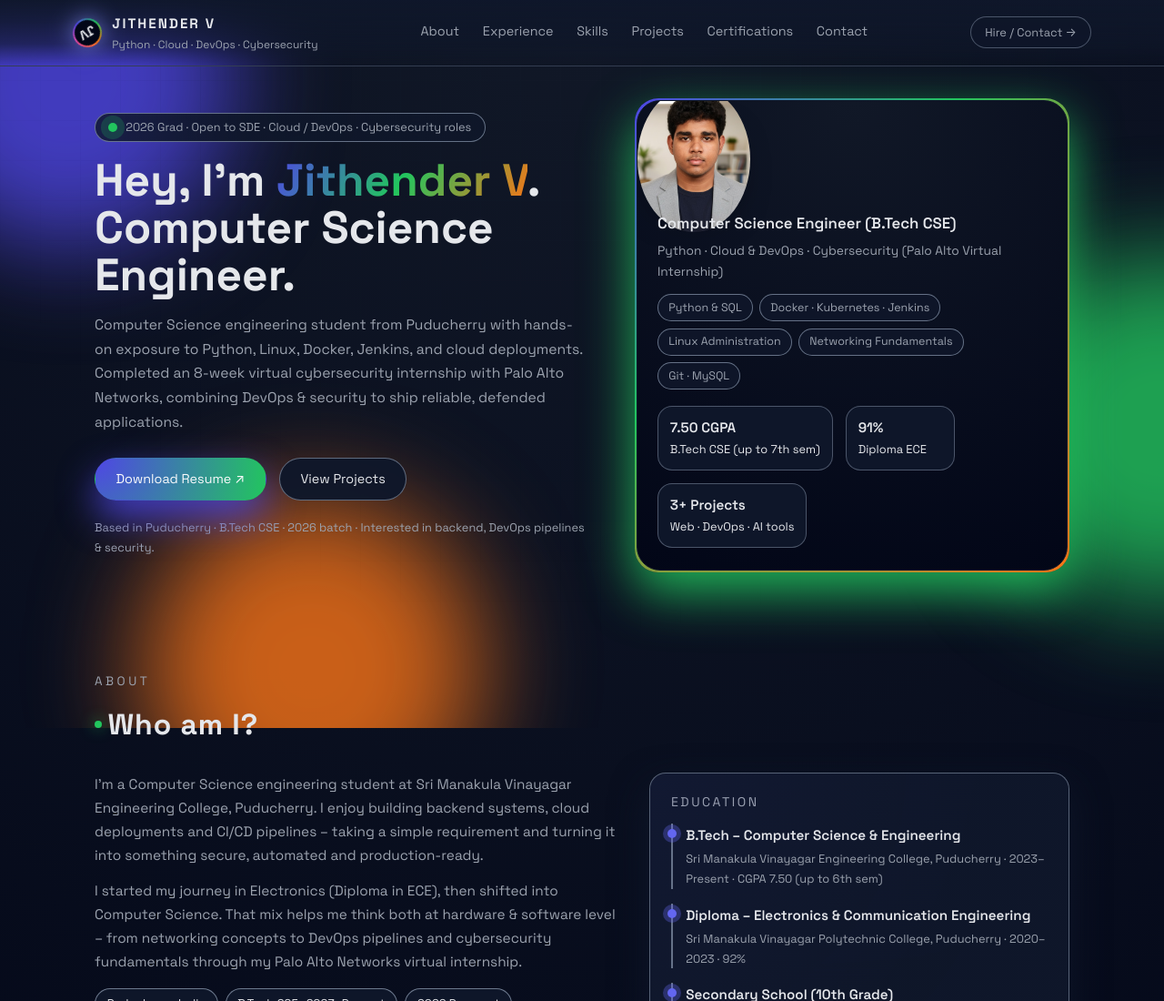
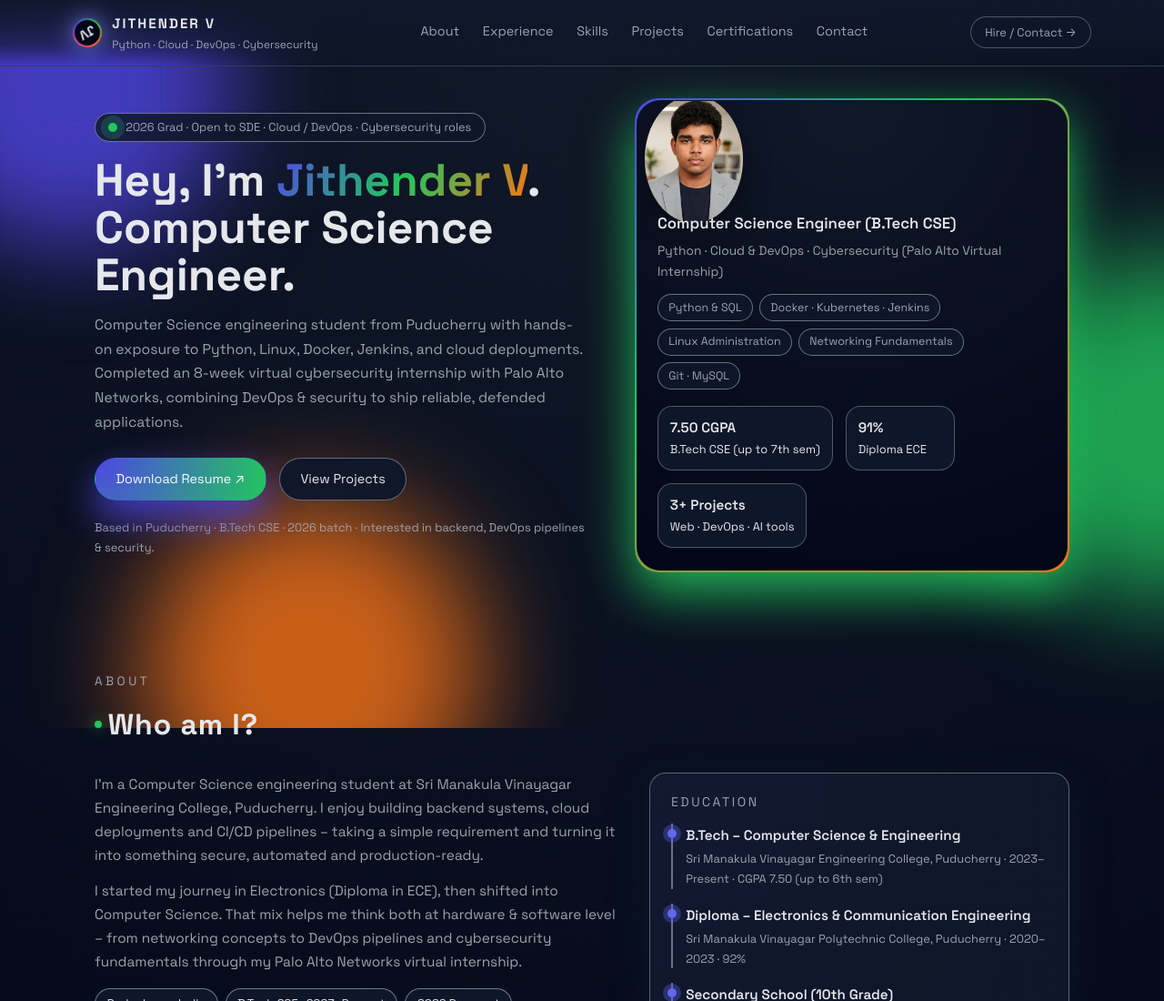
Before and after one commit to jithu026/portfolio, a plain HTML site: page index.html in a window 1280 px wide. Shown: the top 1100 px of the page at 91% size. Drawn offline with Linux system fonts and the light colour scheme.

Commit message:
New profile photo

```diff
--- a/index.html
+++ b/index.html
@@ -969,13 +969,12 @@
               <div class="hero-avatar" style="background: none; padding: 0;">
   <img src="me3.jpg" alt="Jithender V"
 style="
-  width: 160px;
-  height: 160px;
+  width: 140px;
+  height: 140px;
   border-radius: 50%;
   object-fit: cover;
-  object-position: 50% 20%;
+  object-position: center;
 ">
-
 </div>
               <div class="hero-name-role">Computer Science Engineer (B.Tech CSE)</div>
               <p class="hero-role">
```
